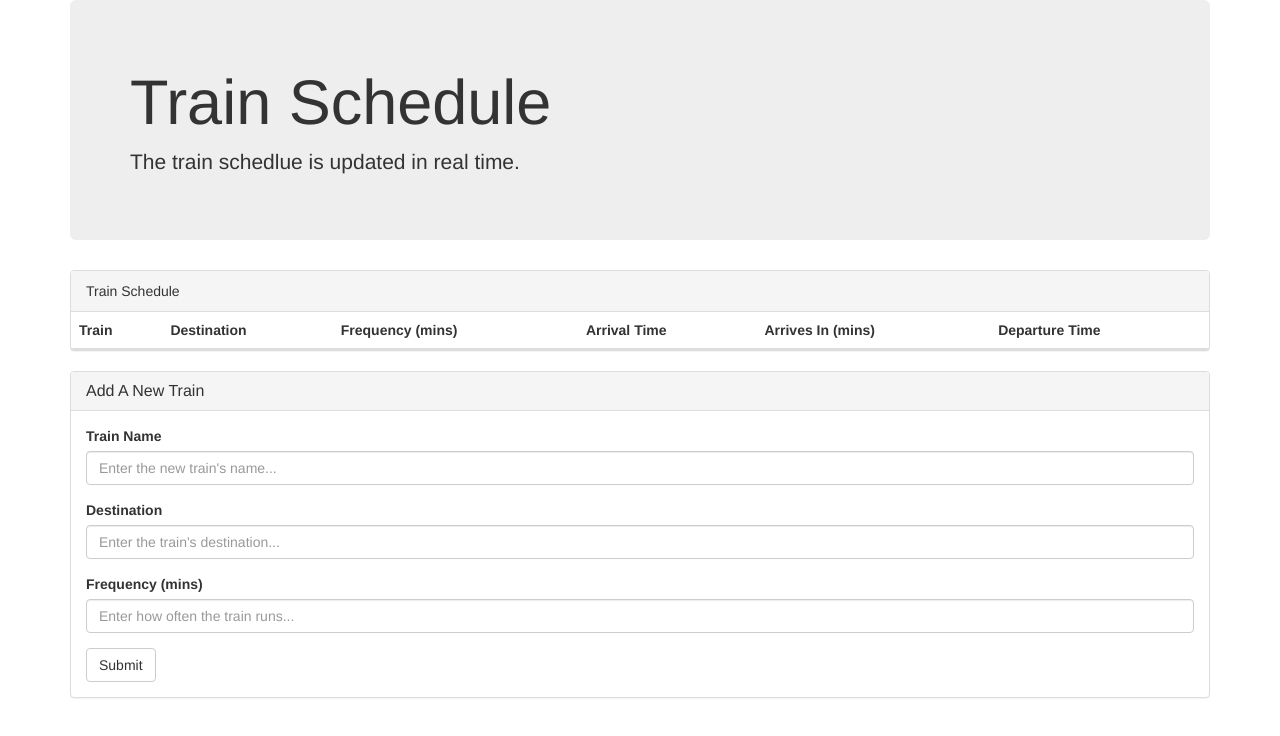
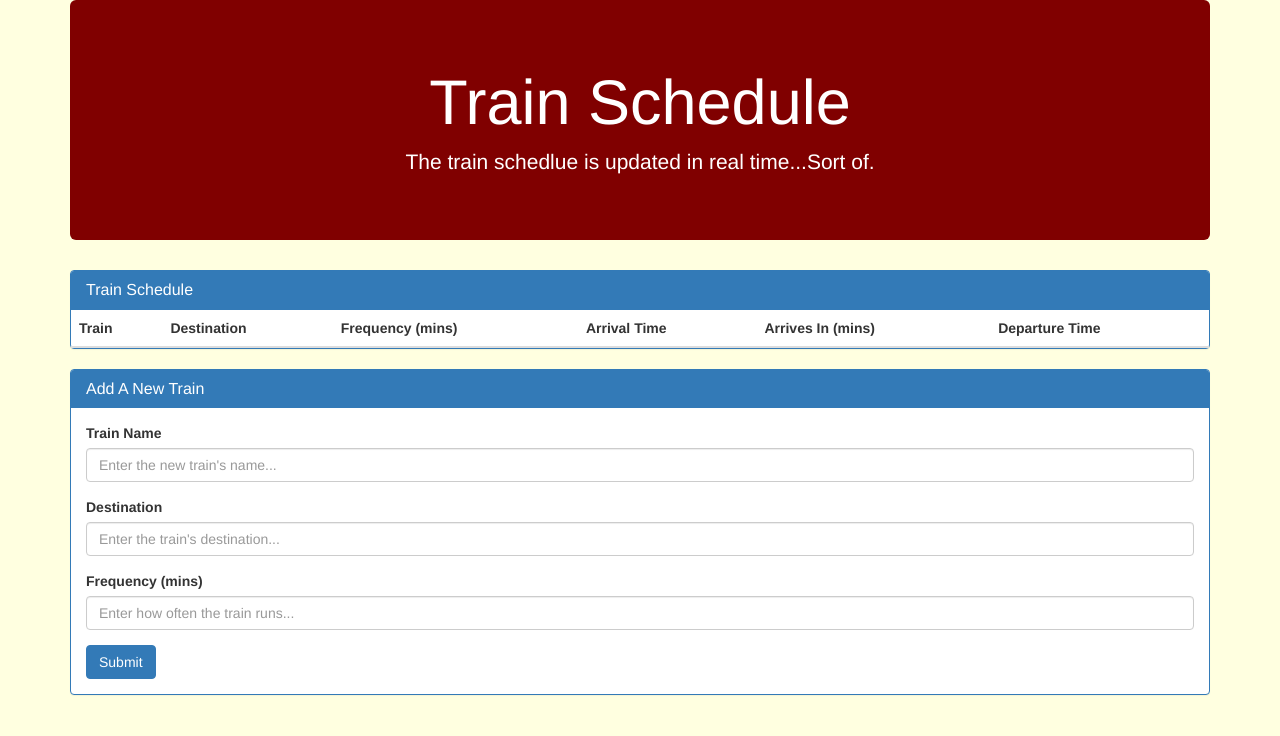
Before and after one commit to seanhalupczynski/TrainSchedule, a plain HTML site: page index.html in a window 1280 px wide. Drawn offline with nearby package versions, Linux system fonts and the light colour scheme; no server answers.

Commit message:
added some CSS

```diff
--- a/assets/javascript.js
+++ b/assets/javascript.js
@@ -1,4 +1,4 @@
-// $("document").ready(function(){
+$("document").ready(function(){
   // Initialize Firebase
     var config = {
         apiKey: "AIzaSyAOVzSpkU5SSWBeGtL_Cwb2l02E2HAhxbI",
@@ -112,5 +112,10 @@
 
     })
 
+    // var autoRefresh = setInterval(
+    //     function()
+    //     {
+    //     $("tbody").fadeOut('slow').load("database").fadeIn("slow");
+    //     }, 10000);
 
-// });
+});
--- a/assets/style.css
+++ b/assets/style.css
@@ -0,0 +1,15 @@
+body {
+    background-color: lightyellow;
+}
+
+.jumbotron {
+    background-color: maroon;
+    color: white;
+    text-align: center;
+}
+
+.btn {
+    background-color: #337ab7;
+    border-color: #337ab7;
+    color: #fff;
+}
--- a/index.html
+++ b/index.html
@@ -7,19 +7,19 @@
     <meta name="viewport" content="width=device-width, initial-scale=1">
     <link rel="stylesheet" href="https://maxcdn.bootstrapcdn.com/bootstrap/3.3.7/css/bootstrap.min.css" integrity="sha384-BVYiiSIFeK1dGmJRAkycuHAHRg32OmUcww7on3RYdg4Va+PmSTsz/K68vbdEjh4u" crossorigin="anonymous">
     <link rel="stylesheet" type="text/css" media="screen" href="assets/style.css" />
-    <script src="https://www.gstatic.com/firebasejs/4.12.0/firebase.js"></script>
-    <script src="https://cdn.jsdelivr.net/momentjs/2.12.0/moment.min.js"></script>
 </head>
 <body>
     <div class="container">
         <div class="jumbotron">
             <h1>Train Schedule</h1>
-            <p>The train schedlue is updated in real time.</p>
+            <p>The train schedlue is updated in real time...Sort of.</p>
         </div>
-        <div class="panel panel-default">
+        <div class="panel panel-primary">
             <!-- Default panel contents -->
             <div class="panel-heading">
-                Train Schedule
+                <h3 class="panel-title">
+                    Train Schedule
+                </h3>
             </div>
 
             <!-- Table -->
@@ -46,9 +46,11 @@
                 </tbody>
             </table>
             </div>
-            <div class="panel panel-default">
+            <div class="panel panel-primary">
                 <div class="panel-heading">
-                    <h3 class="panel-title">Add A New Train</h3>
+                    <h3 class="panel-title">
+                        Add A New Train
+                    </h3>
                 </div>
                 <div class="panel-body">
                     <form>
@@ -89,6 +91,8 @@
     </div>
 
     <script src="https://code.jquery.com/jquery-3.3.1.js" integrity="sha256-2Kok7MbOyxpgUVvAk/HJ2jigOSYS2auK4Pfzbm7uH60=" crossorigin="anonymous"></script>
+    <script src="https://www.gstatic.com/firebasejs/4.12.0/firebase.js"></script>
+    <script src="https://cdn.jsdelivr.net/momentjs/2.12.0/moment.min.js"></script>
     <script type="text/javascript" src="assets/javascript.js"></script>
 </body>
 </html>
```
